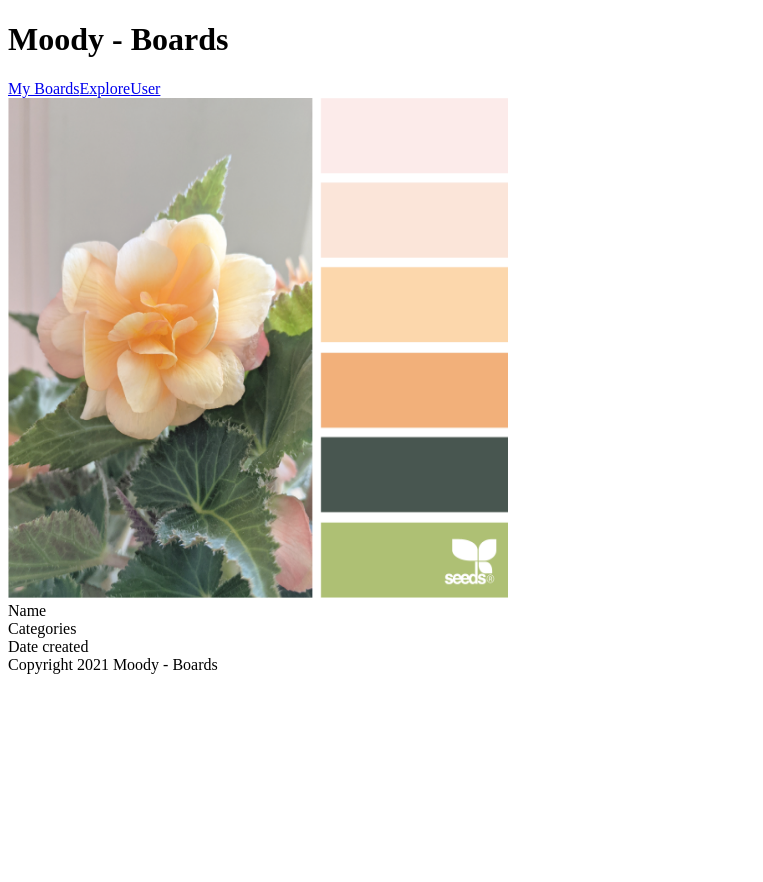
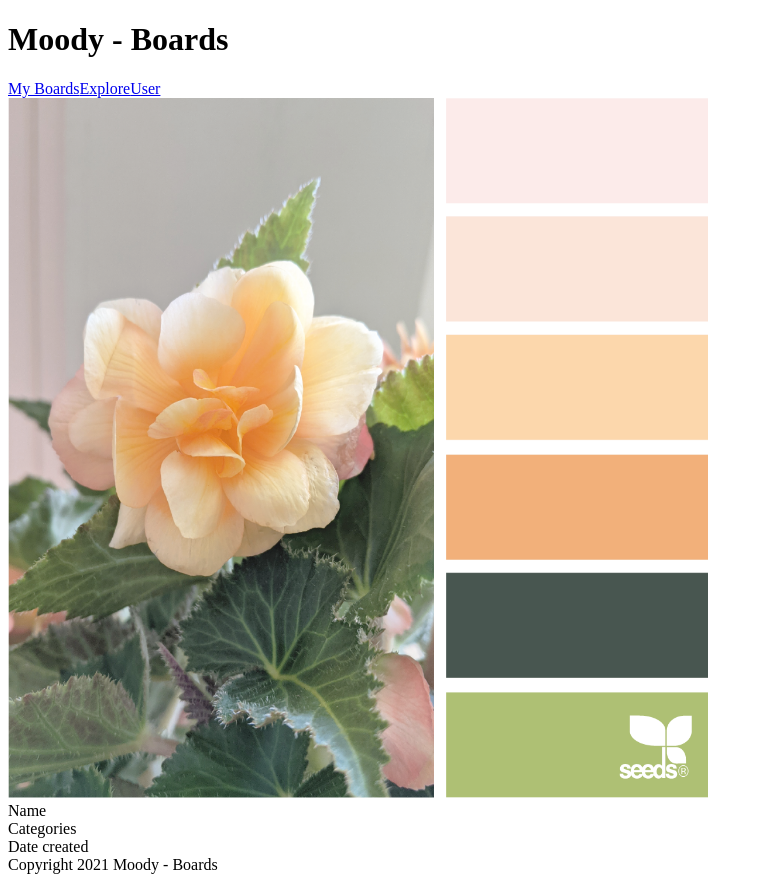
Before and after one commit to Avivitw/moody-board, a Next.js app: page /board in a window 1280 px wide. Shown: the whole page, without its empty margins (0-763 px from the left). Before the commit the page ends 800 px from the top, so only its background shows below. Built offline with nearby package versions, Linux system fonts and the light colour scheme.

Commit message:
change img size

```diff
--- a/pages/board.js
+++ b/pages/board.js
@@ -7,8 +7,8 @@ export default function Board() {
         <Image
           src="/6_21__Color_Bloom.png"
           alt="Picture of ta moodboard"
-          width={500}
-          height={500}
+          width={700}
+          height={700}
         />
         <div>
           <div>Name</div>
```
